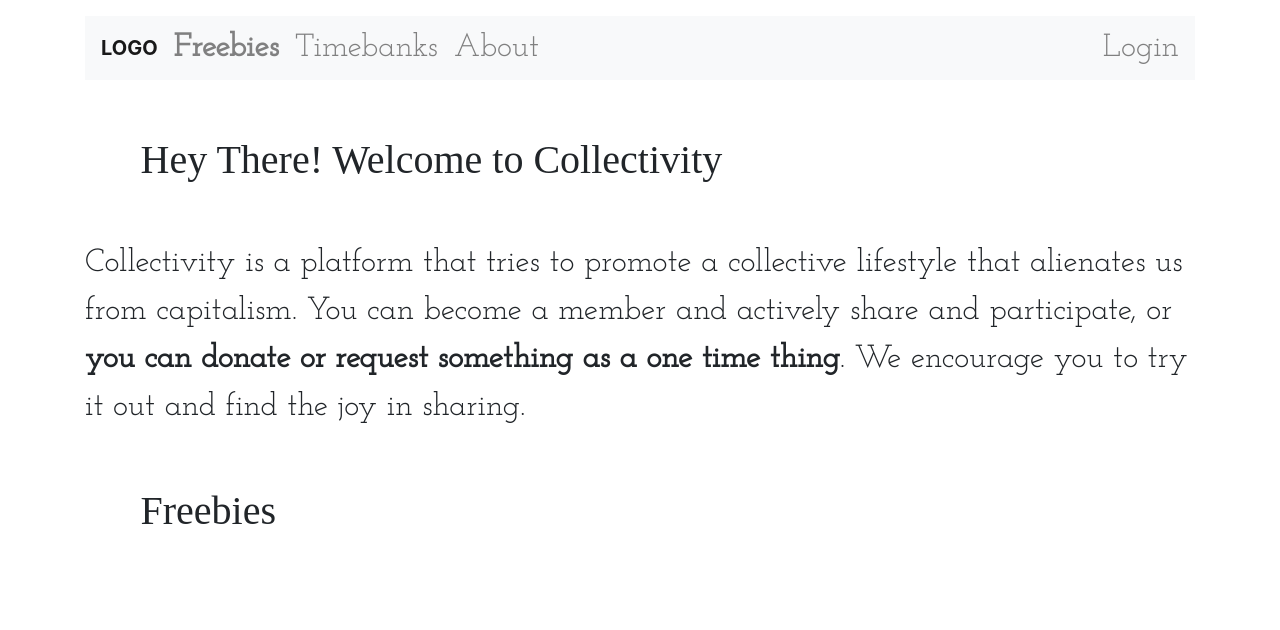
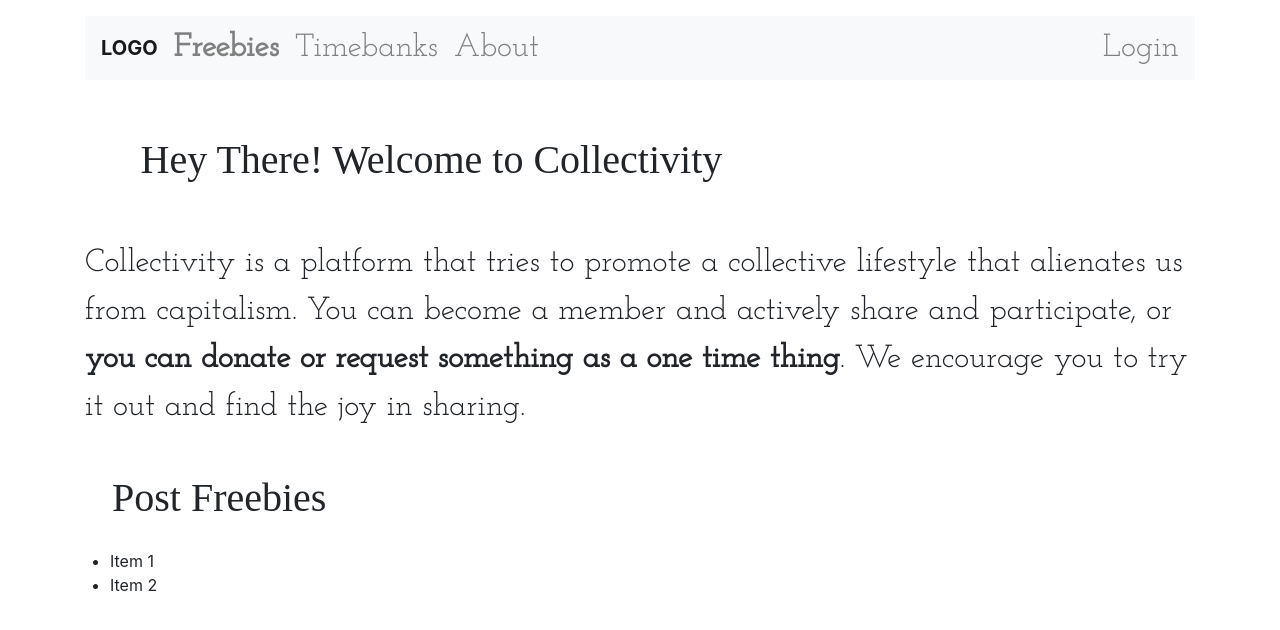
Before and after one commit to Klarala13/collectivity, a React (Create React App) app in the folder frontend/: page /freebies in a window 1280 px wide. Shown: the top 630 px of the page. Built offline with nearby package versions, Linux system fonts and the light colour scheme; a web font is replaced by a local one.

Commit message:
relocated index.js to routes and imported headers

```diff
--- a/frontend/src/components/Freebies.jsx
+++ b/frontend/src/components/Freebies.jsx
@@ -8,7 +8,16 @@ class Freebies extends React.Component {
       <div className="container">
         <NavBar />
         <Header />
-        <h1>Freebies</h1>
+        <div className="row">
+          <div className="col-6">
+            <h1>Post Freebies</h1>
+          </div>
+          <div className="col-6" />
+          <ul>
+            <li>Item 1</li>
+            <li>Item 2</li>
+          </ul>
+        </div>
       </div>
     );
   }
```
Also changed, not shown: 2 other files (tests, documents, lock files or other folders).
